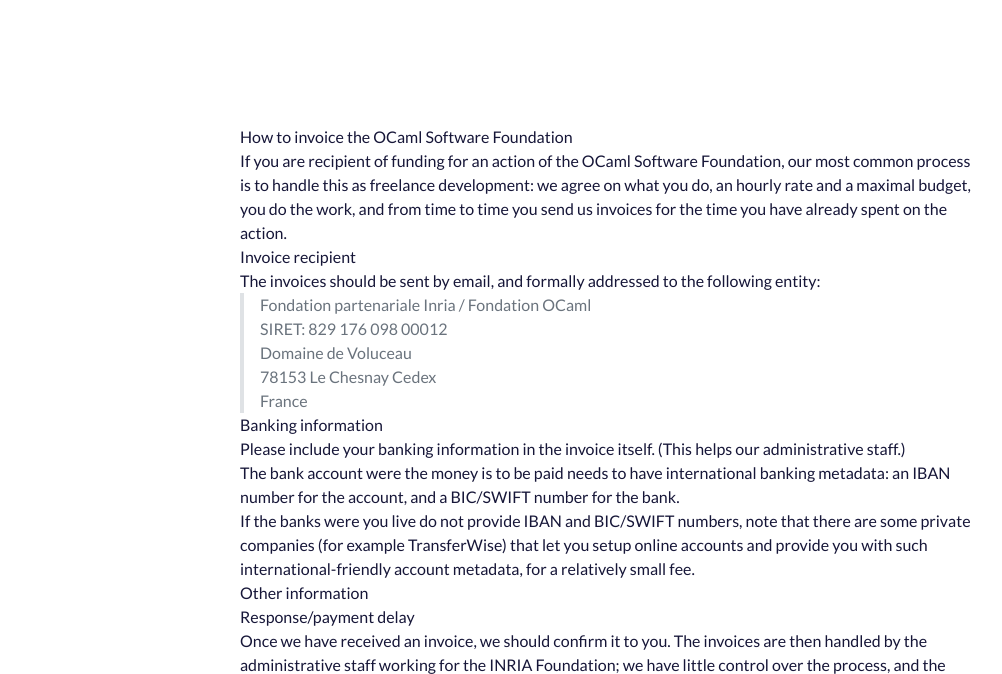
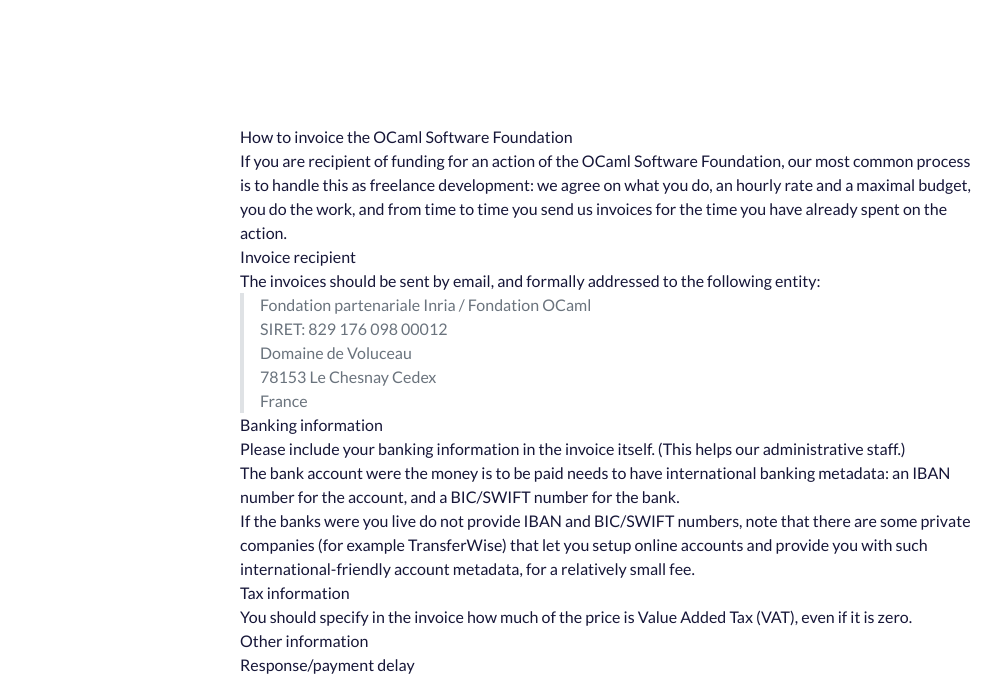
Before and after one commit to ocaml-sf/ocaml-sf-website, an Eleventy site: page src/internal/invoice-information.md in a window 1280 px wide. Shown: the part 131-805 px from the top of the page, without its empty margins (32-1034 px from the left). Built offline with nearby package versions, Linux system fonts and the light colour scheme; Eleventy itself is replaced by a stand-in of ours; files that its build step writes are made by us from their sources; what markdown-it-attrs, markdown-it-modify-token would draw is missing.

Commit message:
adding VAT information

```diff
--- a/src/internal/invoice-information.md
+++ b/src/internal/invoice-information.md
@@ -38,6 +38,9 @@
 that let you setup online accounts and provide you with such
 international-friendly account metadata, for a relatively small fee.
 
+### Tax information
+
+You should specify in the invoice how much of the price is Value Added Tax (VAT), even if it is zero.
 
 ## Other information
 
```
